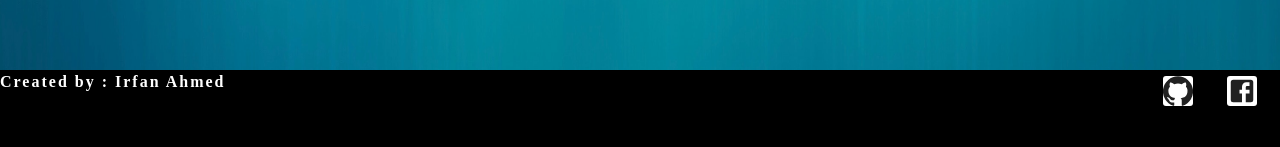
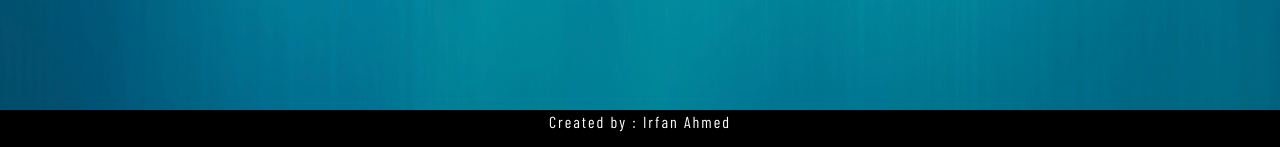
Before and after one commit to Irfanahmedkhan/Project9A-OnlineStore-Redux, a React (Create React App) app: page / in a window 1280 px wide. Shown: the part 650-797 px from the top of the page. Built offline with nearby package versions, Linux system fonts and the light colour scheme.

Commit message:
checkout update

```diff
--- a/src/Components/Footer.tsx
+++ b/src/Components/Footer.tsx
@@ -1,7 +1,9 @@
 import React from "react";
-import { Grid, Typography, Button } from "@material-ui/core";
-import FacebookIcon from "@material-ui/icons/Facebook";
-import GitHubIcon from "@material-ui/icons/GitHub";
+import { Grid, Typography,
+  // Button
+ } from "@material-ui/core";
+// import FacebookIcon from "@material-ui/icons/Facebook";
+// import GitHubIcon from "@material-ui/icons/GitHub";
 
 // import MenuIcon from "@material-ui/icons/Menu";
 import { makeStyles } from "@material-ui/core/styles";
@@ -9,10 +11,10 @@ import { makeStyles } from "@material-ui/core/styles";
 const useStyles = makeStyles((theme) => ({
   container: {
     display: "flex",
-    justifyContent: "space-between",
+    justifyContent: "center",
     background: "black",
     width: "100%",
-    minHeight: "10vh",
+    minHeight: "5vh",
     itemAlign: "center",
 
 
@@ -20,8 +22,11 @@ const useStyles = makeStyles((theme) => ({
   text: {
     color: "white",
     textAlign: "center",
-    fontWeight: 600,
+    fontWeight: 400,
     letterSpacing: "2px",
+    fontFamily: "Barlow Condensed",
+
+
   },
 }));
 
@@ -36,7 +41,7 @@ function Footer() {
           Created by : Irfan Ahmed
         </Typography>
       </div>
-      <div style={{}}>
+      {/* <div style={{}}>
         <Button
           startIcon={
             <GitHubIcon
@@ -65,7 +70,7 @@ function Footer() {
           }
           href="https://www.facebook.com/irfanahmed01"
         ></Button>
-      </div>
+      </div> */}
     </Grid>
   );
 }
--- a/src/Components/Home.css
+++ b/src/Components/Home.css
@@ -1,6 +1,6 @@
 .home-container {
     width: 100%;
-    min-height: 80vh;
+    min-height: 85vh;
     /* background-image: url("../Images/111.jpg");
     background-position: center;
     background-repeat: no-repeat;
--- a/src/Components/ProductDetails.tsx
+++ b/src/Components/ProductDetails.tsx
@@ -6,6 +6,8 @@ import AddShoppingCartIcon from "@material-ui/icons/AddShoppingCart";
 import Rating from "@material-ui/lab/Rating";
 import StarBorderIcon from "@material-ui/icons/StarBorder";
 import { Link } from "react-router-dom";
+import { store, add } from "../Store";
+
 
 import { products } from "../Utility/API";
 
@@ -90,7 +92,7 @@ function ProductDetails() {
               variant="contained"
               className={classes.AddToCart}
               startIcon={<AddShoppingCartIcon />}
-              // onClick={handleAddToCart}
+              onClick={() => store.dispatch(add(product))}
               disabled={product.items_left <= 0}
             >
               Add to cart
--- a/src/Pages/CheckOut.tsx
+++ b/src/Pages/CheckOut.tsx
@@ -11,11 +11,13 @@ import Button from "@material-ui/core/Button";
 import Paper from "@material-ui/core/Paper";
 import Typography from "@material-ui/core/Typography";
 import { Link } from "react-router-dom";
+import thank from '../Images/thank.png'
 
 const useStyles = makeStyles((theme: Theme) =>
   createStyles({
     root: {
       width: "100%",
+      height: "100%",
     },
     step: {
       fontWeight: 600,
@@ -42,6 +44,8 @@ const useStyles = makeStyles((theme: Theme) =>
     },
     resetContainer: {
       padding: theme.spacing(3),
+      height: "50vh",
+
     },
     link: {
       textDecoration: "none",
@@ -120,6 +124,7 @@ export default function CheckOut() {
       </Stepper>
       {activeStep === steps.length && (
         <Paper square elevation={0} className={classes.resetContainer}>
+          <img src={thank} alt=' ' style={{width: "10%"}} />
           <Typography style={{ color: "blue", fontWeight: 500 }}>
             {" "}
             Your Purchase Successfully completed, Your will receive confirmation
--- a/src/Pages/Shipping.tsx
+++ b/src/Pages/Shipping.tsx
@@ -57,7 +57,7 @@ export default function Shipping() {
         <CssTextField
           className={classes.margin}
           id="custom-css-standard-input"
-          label="First Name"
+          label="Last Name"
         />
         <TextField
           id="standard-full-width"
```
